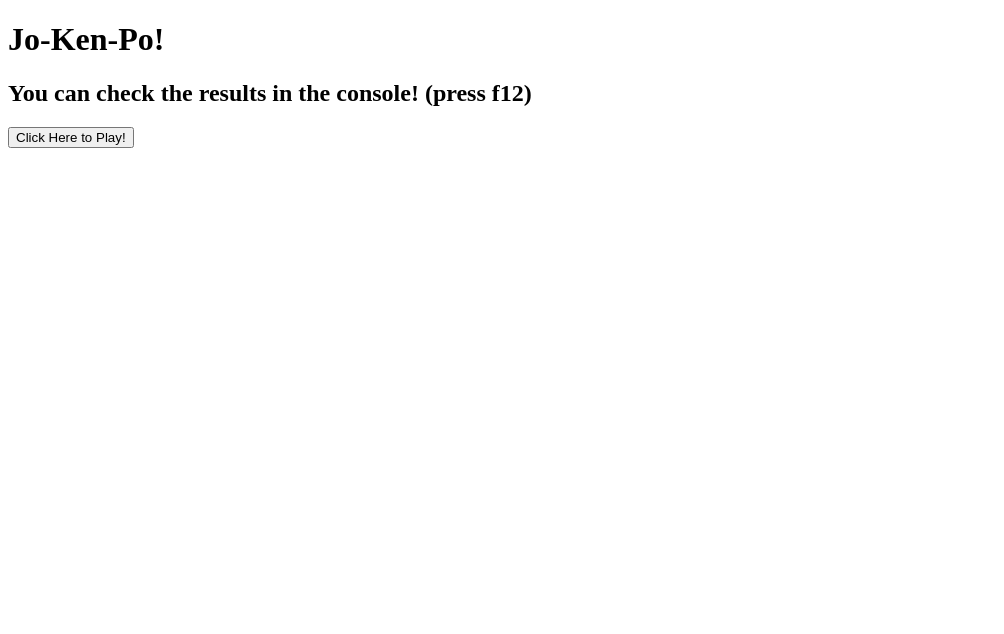
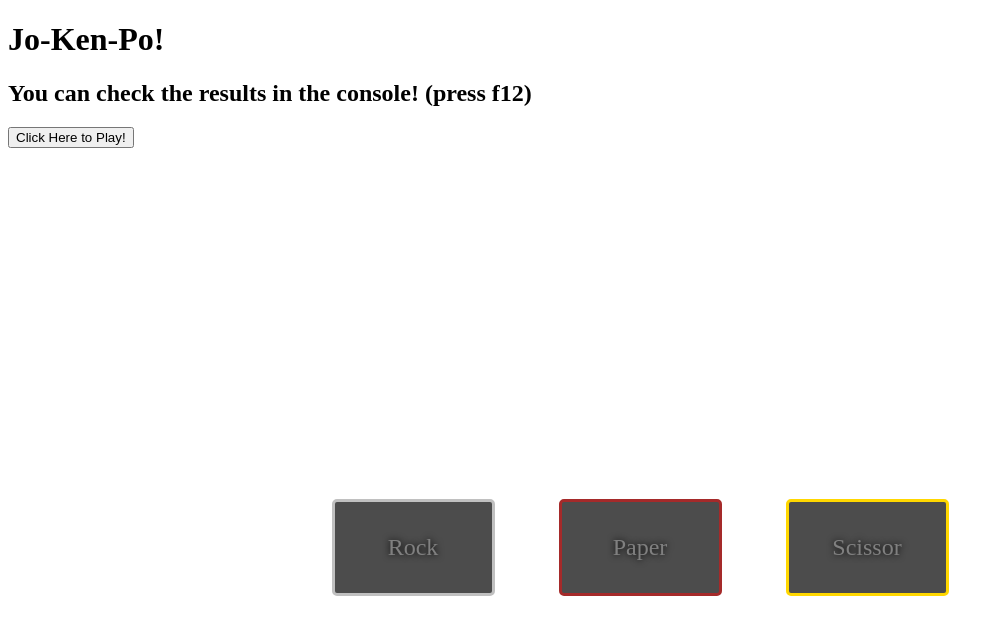
Before and after one commit to sigvant/jo-ken-po, a plain HTML site: page index.html in a window 1280 px wide. Shown: the whole page, without its empty margins (0-1004 px from the left). Drawn offline with Linux system fonts and the light colour scheme.

Commit message:
initial commit to new branch

```diff
--- a/index.html
+++ b/index.html
@@ -6,12 +6,18 @@
     <meta name="viewport" content="width=device-width, initial-scale=1.0">
     <title>Jo-Ken-Po</title>
     <script type="text/javascript" src="script.js"></script>
+    <link rel='stylesheet' href='style.css'>
 </head>
 <body>
 
     <h1>Jo-Ken-Po!</h1>
     <h2>You can check the results in the console! (press f12)</h2>
     <button onclick='gameRound()'>Click Here to Play!</button>
+    <div class='choices'>
+        <div class='choice' id='rock'>Rock</div>
+        <div class='choice' id='paper'>Paper</div>
+        <div class='choice' id='scissor'>Scissor</div>
+    </div>
 
 </body>
 </html>
--- a/script.js
+++ b/script.js
@@ -93,3 +93,5 @@ function selectRounds() {
         selectRounds();
     } return rounds;
 }
+
+test
--- a/style.css
+++ b/style.css
@@ -0,0 +1,33 @@
+.choices {
+    display:flex;
+    flex: 1;
+    min-height: 100vh;
+    align-items: center;
+    justify-content: center;
+}
+
+.choice {
+    border: 3px solid gold;
+    border-radius: 5px;
+    margin: 2rem;
+    font-size: 1.5rem;
+    padding: 2rem 1rem;
+    transition: all 0.1s;
+    width: 125px;
+    text-align: center;
+    color: gray;
+    background: rgba(0,0,0,0.7);
+    text-shadow: 0 0 7px black;
+}
+
+#rock {
+    border: 3px solid silver;
+}
+
+#paper {
+    border: 3px solid brown;
+}
+
+#scissor {
+    border: 3px solid gold;
+}
```
